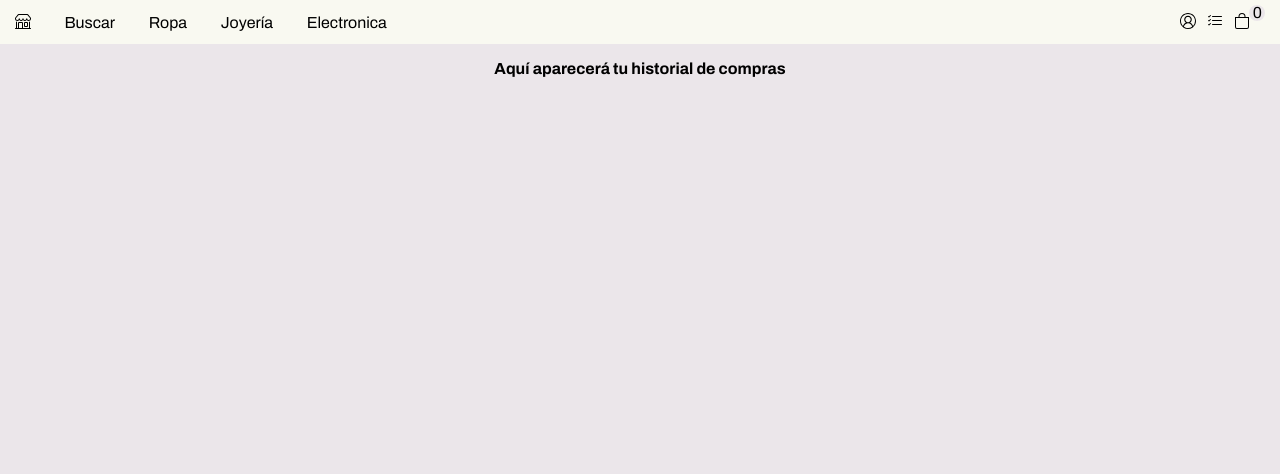
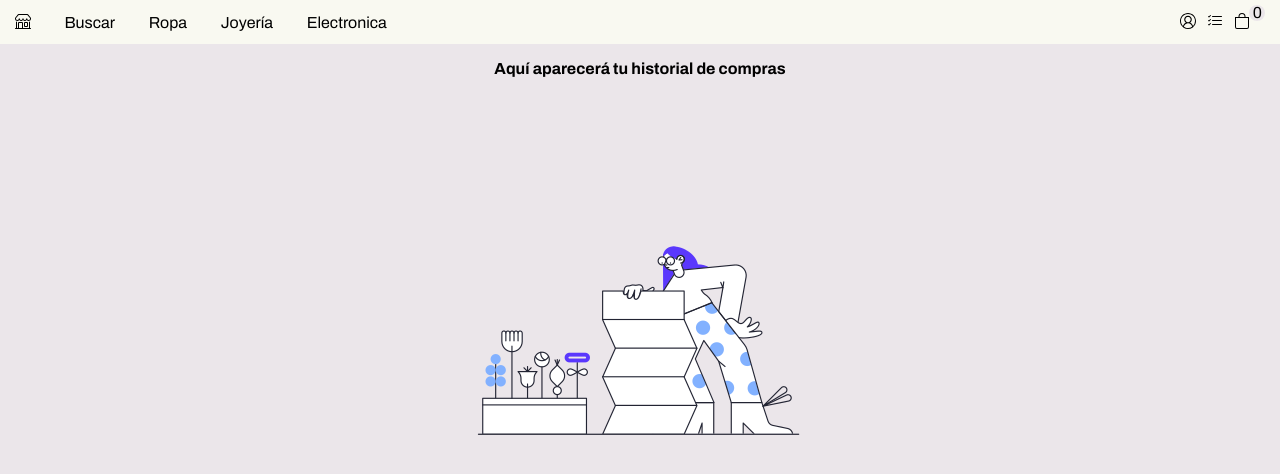
Before and after one commit to MacDuki/Ecommerce-react, a React (Vite) app: page /MyOrders in a window 1280 px wide. Shown: the top 474 px of the page. Built offline with nearby package versions, Linux system fonts and the light colour scheme; no server answers.

Commit message:
Agrego y estilizo imagen empty hitorial

```diff
--- a/src/Pages/MyOrders/Index.jsx
+++ b/src/Pages/MyOrders/Index.jsx
@@ -10,9 +10,12 @@ function MyOrders() {
 			{previousOrders.length > 0 ? (
 				<MinimizedOrderList />
 			) : (
-				<p className='empty-historial'>
-					Aquí aparecerá tu historial de compras
-				</p>
+				<div className='empty-historial-container'>
+					<p className='empty-historial'>
+						Aquí aparecerá tu historial de compras
+					</p>
+					<img src='src\assets\pablita-list-is-empty.png' />
+				</div>
 			)}
 		</>
 	);
--- a/src/Pages/MyOrders/MyOrders.css
+++ b/src/Pages/MyOrders/MyOrders.css
@@ -1,5 +1,12 @@
+.empty-historial-container {
+	display: flex;
+	align-items: center;
+	justify-content: center;
+	flex-direction: column;
+}
+
 .empty-historial {
 	text-align: center;
-	margin-bottom: 29rem;
+	margin-bottom: 10rem;
 	font-weight: bold;
 }
```
Also changed, not shown: src/assets/pablita-list-is-empty.png (added).
